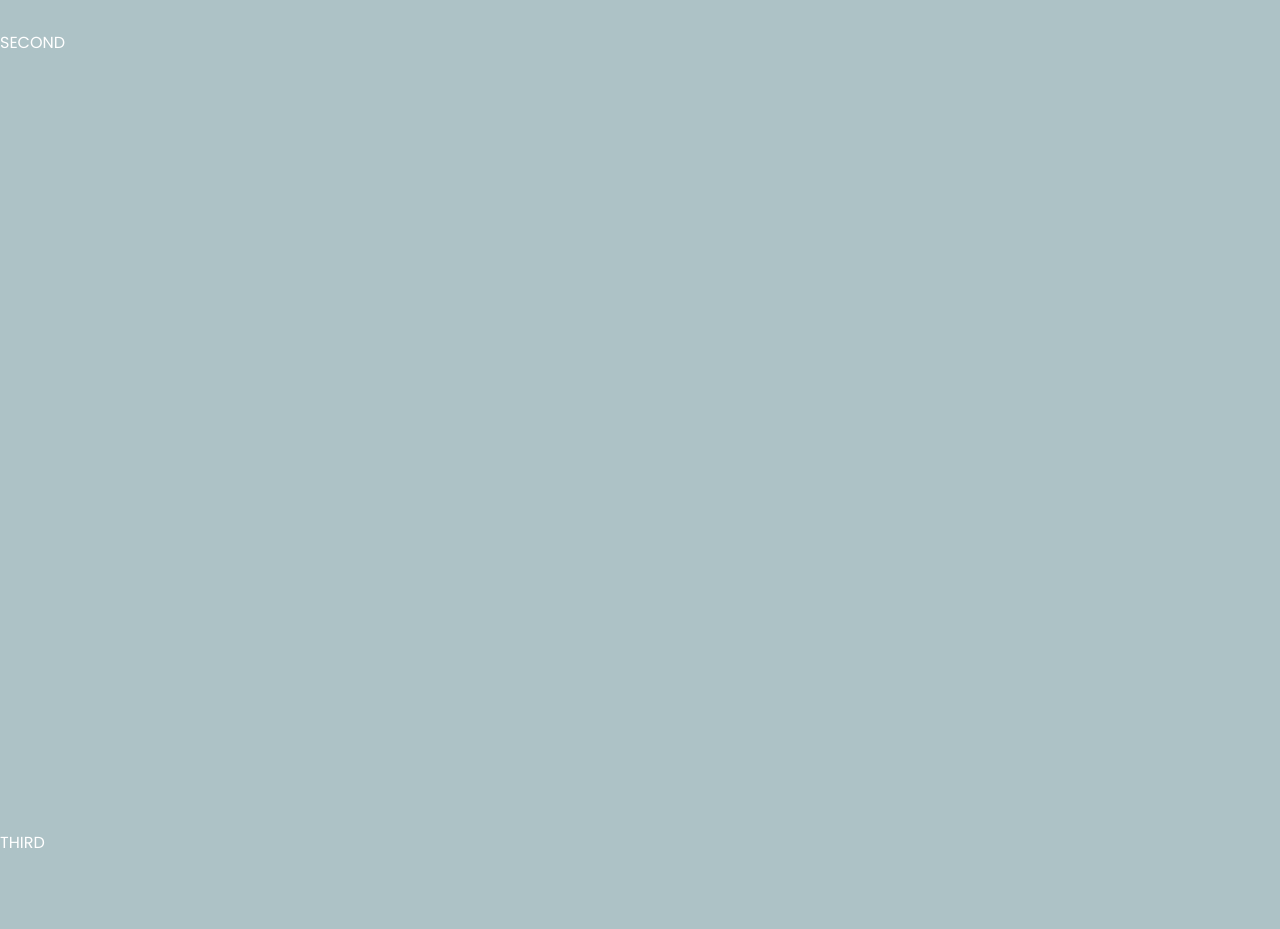
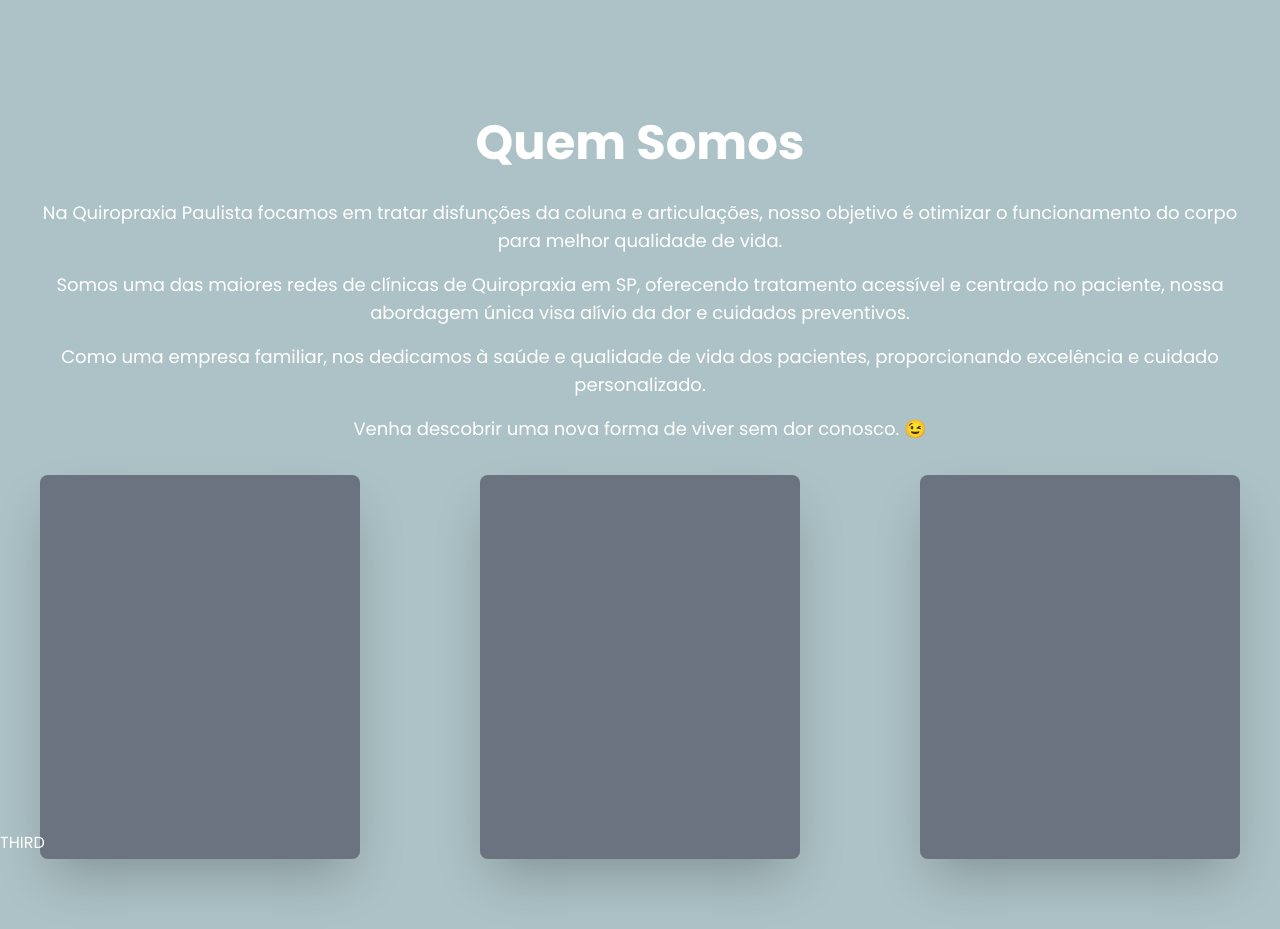
Before and after one commit to HenriqueBragaMoreira/quiropraxia-paulista, a Next.js app: page / in a window 1280 px wide. Shown: the part 769-1698 px from the top of the page. Built offline with nearby package versions, Linux system fonts and the light colour scheme.

Commit message:
feat: 🎸 create the second content

```diff
--- a/src/app/components/secondContent.tsx
+++ b/src/app/components/secondContent.tsx
@@ -1,7 +1,30 @@
 export function SecondContent() {
   return (
-    <div id="second-content" className="h-screen">
-      <h1>SECOND</h1>
+    <div id="second-content" className="md:h-screen pt-20 md:pt-[88px]">
+      <div className="flex flex-col items-center gap-2 md:gap-8 px-3 md:px-10">
+        <h2 className="text-3xl md:text-5xl font-bold">Quem Somos</h2>
+        <div className="flex flex-col gap-4 text-sm md:text-lg text-center">
+          <span>
+            Na Quiropraxia Paulista focamos em tratar disfunções da coluna e articulações, nosso
+            objetivo é otimizar o funcionamento do corpo para melhor qualidade de vida.
+          </span>
+          <span>
+            Somos uma das maiores redes de clínicas de Quiropraxia em SP, oferecendo tratamento
+            acessível e centrado no paciente, nossa abordagem única visa alívio da dor e cuidados
+            preventivos.
+          </span>
+          <span>
+            Como uma empresa familiar, nos dedicamos à saúde e qualidade de vida dos pacientes,
+            proporcionando excelência e cuidado personalizado.
+          </span>
+          <span>Venha descobrir uma nova forma de viver sem dor conosco. 😉</span>
+        </div>
+        <div className="flex flex-col gap-10 xs:grid xs:grid-cols-2 md:flex md:gap-0 md:flex-row md:justify-between items-center md:w-full">
+          <div className="h-64 w-56 md:h-72 md:w-[232px] lg:h-96 lg:w-80 bg-gray-500 rounded-lg shadow-2xl" />
+          <div className="h-64 w-56 md:h-72 md:w-[232px] lg:h-96 lg:w-80 bg-gray-500 rounded-lg shadow-2xl" />
+          <div className="h-64 w-56 md:h-72 md:w-[232px] lg:h-96 lg:w-80 bg-gray-500 rounded-lg shadow-2xl" />
+        </div>
+      </div>
     </div>
   );
 }
--- a/src/styles/globals.css
+++ b/src/styles/globals.css
@@ -20,6 +20,10 @@
   @apply font-Poppins;
 }
 
+span {
+  @apply font-Poppins;
+}
+
 @layer utilities {
   .text-balance {
     text-wrap: balance;
--- a/tailwind.config.ts
+++ b/tailwind.config.ts
@@ -36,6 +36,7 @@
         'accordion-up': 'accordion-up 0.2s ease-out',
       },
       screens: {
+        xs: '500px',
         '3xl': '1920px',
       },
     },
```
